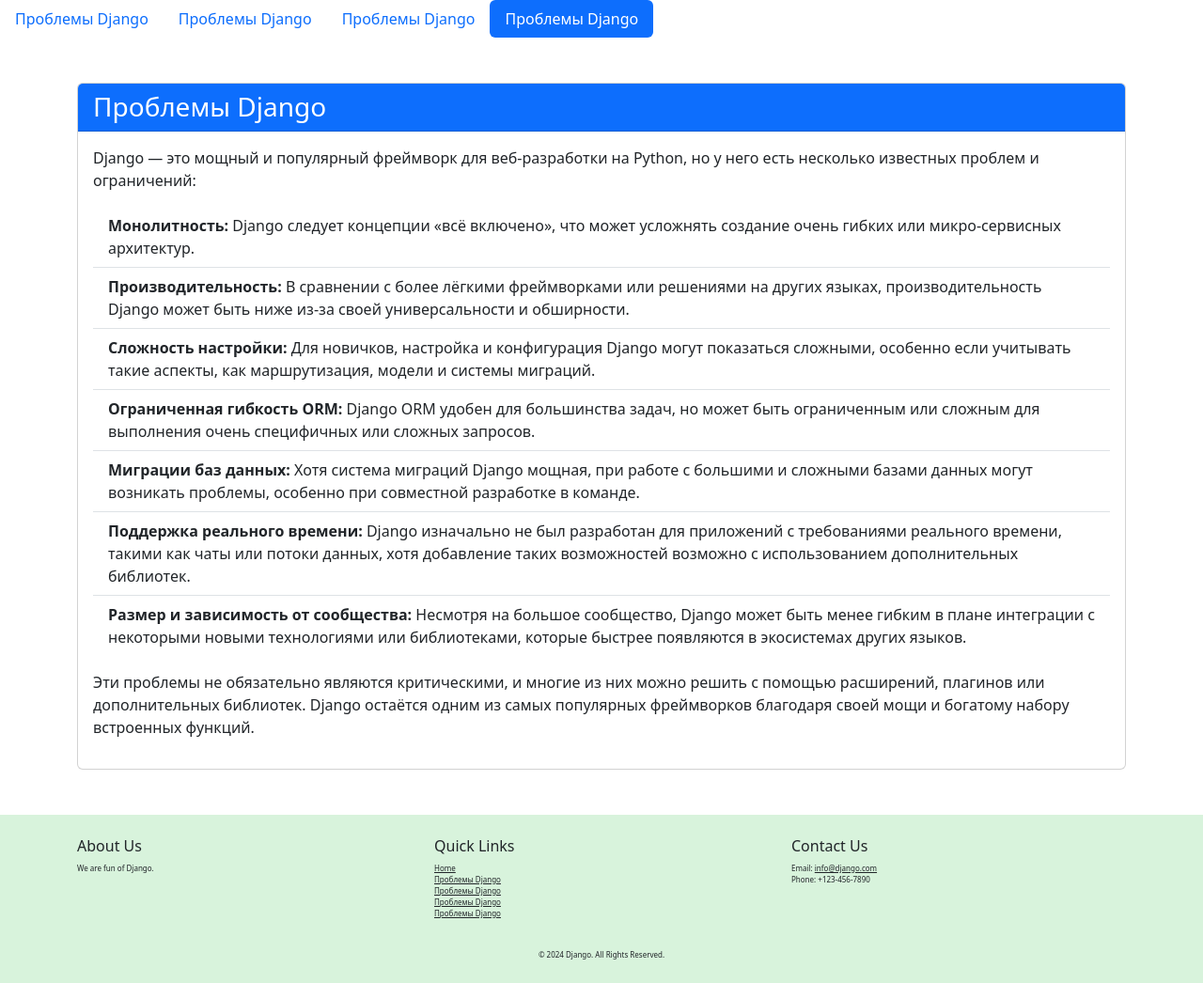
After one commit to Sophiya-ai/DJ02_Django-schemes-Jinja, a Django app: page /HomeworkApp/problems/ in a window 1280 px wide. The commit adds this page. Shown: the whole page at 94% size. Run offline with Django 5.2, Linux system fonts and the light colour scheme; some libraries are stand-ins or nearby versions.

Commit message:
added problems and projects

```diff
--- a/ZeroCoder/FirstApp/templates/FirstApp/layout.html
+++ b/ZeroCoder/FirstApp/templates/FirstApp/layout.html
@@ -39,6 +39,12 @@
                     <li class="nav-item">
                         <a class="nav-link" href="{% url 'pros' %}">Преимущества и недостатки</a>
                     </li>
+                    <li class="nav-item">
+                        <a class="nav-link" href="{% url 'projects' %}">Проекты. Структура, архитектура, работа</a>
+                    </li>
+                    <li class="nav-item">
+                        <a class="nav-link" href="{% url 'problems' %}">Проблемы</a>
+                    </li>
                 </ul>
             </aside>
 
--- a/ZeroCoder/HomeworkApp/templates/HomeworkApp/menu.html
+++ b/ZeroCoder/HomeworkApp/templates/HomeworkApp/menu.html
@@ -11,12 +11,12 @@
   </li>
   <li class="nav-item">
     <a class="nav-link
-      {% if active_page == 'about' %} active {% endif %}
-      " href="/about/">Блог об эльфах</a>
+      {% if active_page == 'projects' %} active {% endif %}
+      " href="{% url 'projects' %}">{{question}}</a>
   </li>
   <li class="nav-item">
     <a class="nav-link
-      {% if active_page == 'about' %} active {% endif %}
-      " href="/about/">Блог об эльфах</a>
+      {% if active_page == 'problems' %} active {% endif %}
+      " href="{% url 'problems' %}">{{question}}</a>
   </li>
 </ul>
--- /dev/null
+++ b/ZeroCoder/HomeworkApp/templates/HomeworkApp/problems.html
@@ -0,0 +1,44 @@
+{% extends 'HomeworkApp/layout.html' %}
+
+{% block title %}
+  <title>Проблемы Django</title>
+{% endblock %}
+
+{% block content %}
+
+<div class="container mt-5">
+        <div class="card">
+            <div class="card-header bg-primary text-white">
+                <h3 class="mb-0">Проблемы Django</h3>
+            </div>
+            <div class="card-body">
+                <p class="card-text">Django — это мощный и популярный фреймворк для веб-разработки на Python, но у него есть несколько известных проблем и ограничений:</p>
+                <ul class="list-group list-group-flush">
+                    <li class="list-group-item">
+                        <strong>Монолитность:</strong> Django следует концепции «всё включено», что может усложнять создание очень гибких или микро-сервисных архитектур.
+                    </li>
+                    <li class="list-group-item">
+                        <strong>Производительность:</strong> В сравнении с более лёгкими фреймворками или решениями на других языках, производительность Django может быть ниже из-за своей универсальности и обширности.
+                    </li>
+                    <li class="list-group-item">
+                        <strong>Сложность настройки:</strong> Для новичков, настройка и конфигурация Django могут показаться сложными, особенно если учитывать такие аспекты, как маршрутизация, модели и системы миграций.
+                    </li>
+                    <li class="list-group-item">
+                        <strong>Ограниченная гибкость ORM:</strong> Django ORM удобен для большинства задач, но может быть ограниченным или сложным для выполнения очень специфичных или сложных запросов.
+                    </li>
+                    <li class="list-group-item">
+                    <strong>Миграции баз данных:</strong> Хотя система миграций Django мощная, при работе с большими и сложными базами данных могут возникать проблемы, особенно при совместной разработке в команде.
+                    </li>
+                    <li class="list-group-item">
+                        <strong>Поддержка реального времени:</strong> Django изначально не был разработан для приложений с требованиями реального времени, такими как чаты или потоки данных, хотя добавление таких возможностей возможно с использованием дополнительных библиотек.
+                    </li>
+                    <li class="list-group-item">
+                        <strong>Размер и зависимость от сообщества:</strong> Несмотря на большое сообщество, Django может быть менее гибким в плане интеграции с некоторыми новыми технологиями или библиотеками, которые быстрее появляются в экосистемах других языков.
+                    </li>
+                </ul>
+                <p class="mt-3">Эти проблемы не обязательно являются критическими, и многие из них можно решить с помощью расширений, плагинов или дополнительных библиотек. Django остаётся одним из самых популярных фреймворков благодаря своей мощи и богатому набору встроенных функций.</p>
+            </div>
+        </div>
+    </div>
+
+{% endblock %}
--- a/ZeroCoder/HomeworkApp/urls.py
+++ b/ZeroCoder/HomeworkApp/urls.py
@@ -6,6 +6,6 @@ from . import views
 urlpatterns = [
     path('workWithStatic/',views.wStatic, name='wStatic'),
     path('pros/', views.pros_cons, name='pros'),
-    path('test/', views.test),
-    path('test/', views.test),
+    path('projects/', views.projects, name='projects'),
+    path('problems/', views.problems, name='problems'),
 ]
--- a/ZeroCoder/HomeworkApp/views.py
+++ b/ZeroCoder/HomeworkApp/views.py
@@ -18,14 +18,14 @@ def pros_cons(request):
 
 def projects(request):
     context = {
-        'question': 'Проекты на Django',
+        'question': 'Django в картинка',
         'active_page': 'projects'
     }
     return render(request, 'HomeworkApp/projects.html', context)
 
-def pros_cons(request):
+def problems(request):
     context = {
-        'question': 'Прeимущества и недостатки Django',
-        'active_page': 'pros'
+        'question': 'Проблемы Django',
+        'active_page': 'problems'
     }
-    return render(request, 'HomeworkApp/pros.html', context)
+    return render(request, 'HomeworkApp/problems.html', context)
```
Also changed, not shown: ZeroCoder/HomeworkApp/templates/HomeworkApp/projects.html (+7 -10 lines), ZeroCoder/HomeworkApp/static/HomeworkApp/img/arch.png (added), ZeroCoder/HomeworkApp/static/HomeworkApp/img/arch2.jpg (added), ZeroCoder/HomeworkApp/static/HomeworkApp/img/schemeofwork.png (added).
